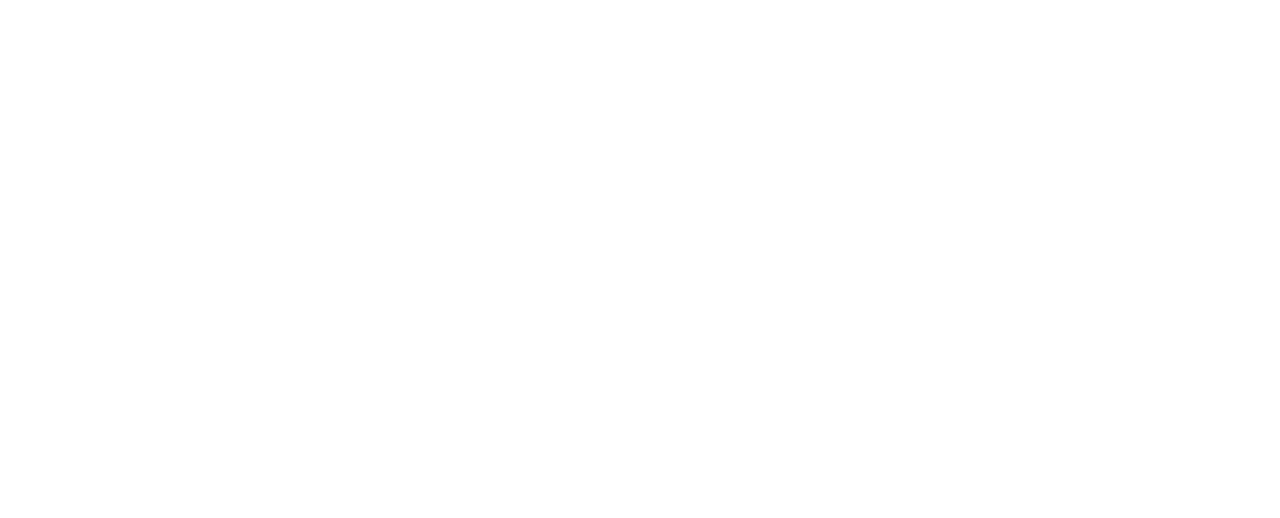
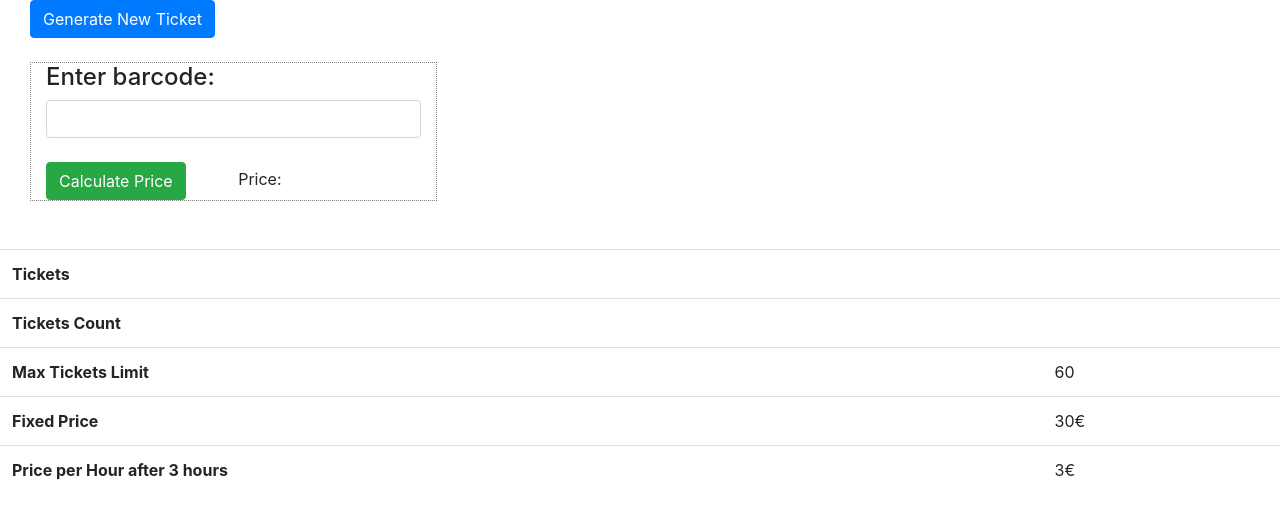
Before and after one commit to anoopHLIS/spa, a plain HTML site: page index.html in a window 1280 px wide. Drawn offline with nearby package versions, Linux system fonts and the light colour scheme.

Commit message:
UI changes for Task 1 and Task 2

```diff
--- a/index.html
+++ b/index.html
@@ -1,12 +1,77 @@
 <!DOCTYPE html>
 <html lang="en">
+
 <head>
   <meta charset="UTF-8" />
   <meta http-equiv="X-UA-Compatible" content="IE=edge" />
   <meta name="viewport" content="width=device-width, initial-scale=1.0" />
   <title>SPA</title>
+  <link rel="stylesheet" href="https://cdn.jsdelivr.net/npm/bootstrap@4.0.0/dist/css/bootstrap.min.css"
+    integrity="sha384-Gn5384xqQ1aoWXA+058RXPxPg6fy4IWvTNh0E263XmFcJlSAwiGgFAW/dAiS6JXm" crossorigin="anonymous">
 </head>
+
 <body onload="loadInitial()">
+  <div class="container-fluid">
+    <div class="col-12">
+      <button
+      class="btn btn-primary mr-5"
+      id="generateTicketBtn"
+      onclick="getTicket()">Generate New Ticket</button>
+      <br/>
+      <br/>
+      <div class="col-md-4" style="border:0.1px dotted gray;">
+        <h4>Enter barcode:</h4>
+        <input type="text" class="form-control" id="barcodePriceChkInput" /><br/>
+      <button
+      class="btn btn-success mr-5"
+      id="calculatePriceBtn"
+      onclick="calculatePrice(document.getElementById('barcodePriceChkInput').value)">Calculate Price</button>
+        <label>Price:</label>  <span id="calculatePriceResult"></span>
+    </div>
+    </div>
+  </div>
+  <div class="row">
+    <div class="col-12 mt-5 d-flex justify-content-center">
+
+      <table class="table table-borderless">
+        <tr>
+          <th>Tickets</th>
+          <td><span id="tickets"></span></td>
+        </tr>
+        <tr>
+          <th>Tickets Count</th>
+          <td><span id="ticketCount"></span></td>
+        </tr>
+        <tr>
+          <th>Max Tickets Limit</th>
+          <td>60</td>
+        </tr>
+        <tr>
+          <th>Fixed Price</th>
+          <td>30€</td>
+        </tr>
+        <tr>
+          <th>Price per Hour after 3 hours</th>
+          <td>3€</td>
+        </tr>
+
+      </table>
+    </div>
+    <hr />
+
+  </div>
+  </div>
+
   <script src="index.js"></script>
+  <script src="https://code.jquery.com/jquery-3.2.1.slim.min.js"
+    integrity="sha384-KJ3o2DKtIkvYIK3UENzmM7KCkRr/rE9/Qpg6aAZGJwFDMVNA/GpGFF93hXpG5KkN"
+    crossorigin="anonymous"></script>
+  <script src="https://cdn.jsdelivr.net/npm/popper.js@1.12.9/dist/umd/popper.min.js"
+    integrity="sha384-ApNbgh9B+Y1QKtv3Rn7W3mgPxhU9K/ScQsAP7hUibX39j7fakFPskvXusvfa0b4Q"
+    crossorigin="anonymous"></script>
+  <script src="https://cdn.jsdelivr.net/npm/bootstrap@4.0.0/dist/js/bootstrap.min.js"
+    integrity="sha384-JZR6Spejh4U02d8jOt6vLEHfe/JQGiRRSQQxSfFWpi1MquVdAyjUar5+76PVCmYl"
+    crossorigin="anonymous"></script>
 </body>
+
 </html>
--- a/index.js
+++ b/index.js
@@ -2,7 +2,7 @@ var tickets = new Map();
 var ticketLimit = 60;
 var barcodes = [];
 var ticketCurrentCount = 0;
-
+var isGenerated = false;
 var timePerHr = 30;
 var extendTimePerHr = 3;
 var minimumTime = 3;
@@ -27,9 +27,10 @@ function loadInitial() {
     }
 
     if (!localStorage.getItem("barcodes")) {
-        localStorage.setItem("barcodes", barcodes);
+        localStorage.setItem("barcodes", JSON.stringify(barcodes));
     } else {
-        barcodes = localStorage.getItem("barcodes");
+        barcodes = JSON.parse(localStorage.getItem("barcodes"));
+        document.getElementById("tickets").innerHTML = barcodes;
     }
 
     if (!localStorage.getItem("ticketLimit")) {
@@ -42,6 +43,7 @@ function loadInitial() {
         localStorage.setItem("ticketCurrentCount", ticketCurrentCount);
     } else {
         ticketCurrentCount = localStorage.getItem("ticketCurrentCount");
+        document.getElementById("ticketCount").innerHTML = ticketCurrentCount;
     }
 }
 
@@ -63,11 +65,14 @@ function getTicket() {
         barcode: barcodeForTicket,
         date: new Date(),
     });
-    barcodes[ticketCurrentCount] = barcodeForTicket;
+    barcodes.push(barcodeForTicket);
     ticketCurrentCount++;
     localStorage.setItem("tickets", JSON.stringify(tickets));
     localStorage.setItem("ticketCurrentCount", ticketCurrentCount);
-    localStorage.setItem("barcodes", barcodes);
+    localStorage.setItem("barcodes", JSON.stringify(barcodes));
+    document.getElementById("tickets").innerHTML = barcodes;
+    document.getElementById("ticketCount").innerHTML = ticketCurrentCount;
+    document.getElementById("generateTicketBtn").style.display = 'none';
 }
 
 /**
@@ -102,6 +107,7 @@ function generateTicketBarcode(length) {
  * @param barcode
  */
 function calculatePrice(barcode) {
+    if(barcode.length === 16){
     var paidTicket = paidTickets[barcode];
 
     if (paidTicket) {
@@ -121,11 +127,11 @@ function calculatePrice(barcode) {
             } else {
                 extraPrice = extendTimePerHr * diffInHr;
             }
-
-            return extraPrice;
+            document.getElementById("calculatePriceResult").innerHTML = extraPrice;
+            return {price:extraPrice};
         }
 
-
+        document.getElementById("calculatePriceResult").innerHTML = 0;
         return {...paidTicketJson,price:0};
     }
     var ticket = tickets[barcode];
@@ -135,7 +141,8 @@ function calculatePrice(barcode) {
         Math.abs(current.getTime() - ticketTime.getTime()) / 36e5;
 
     if (timeDifferenceInHrs < minimumTime || timeDifferenceInHrs === minimumTime) {
-        return timePerHr;
+        document.getElementById("calculatePriceResult").innerHTML = timePerHr;
+        return {price:timePerHr};
     } else {
         var timeDiff = timeDifferenceInHrs;
         // setting timePerHr
@@ -145,8 +152,13 @@ function calculatePrice(barcode) {
 
         // calculating price based on remaining hrs * minimumTime
         price = price + Math.floor(timeDiff) * extendTimePerHr;
-        return price;
+        document.getElementById("calculatePriceResult").innerHTML = price;
+        return {price: price};
     }
+}else{
+    document.getElementById("calculatePriceResult").innerHTML = 'N/A';
+    return {price: 0};
+}
 }
 
 /**
```
Lines whose indentation alone changed are shown as unchanged.
